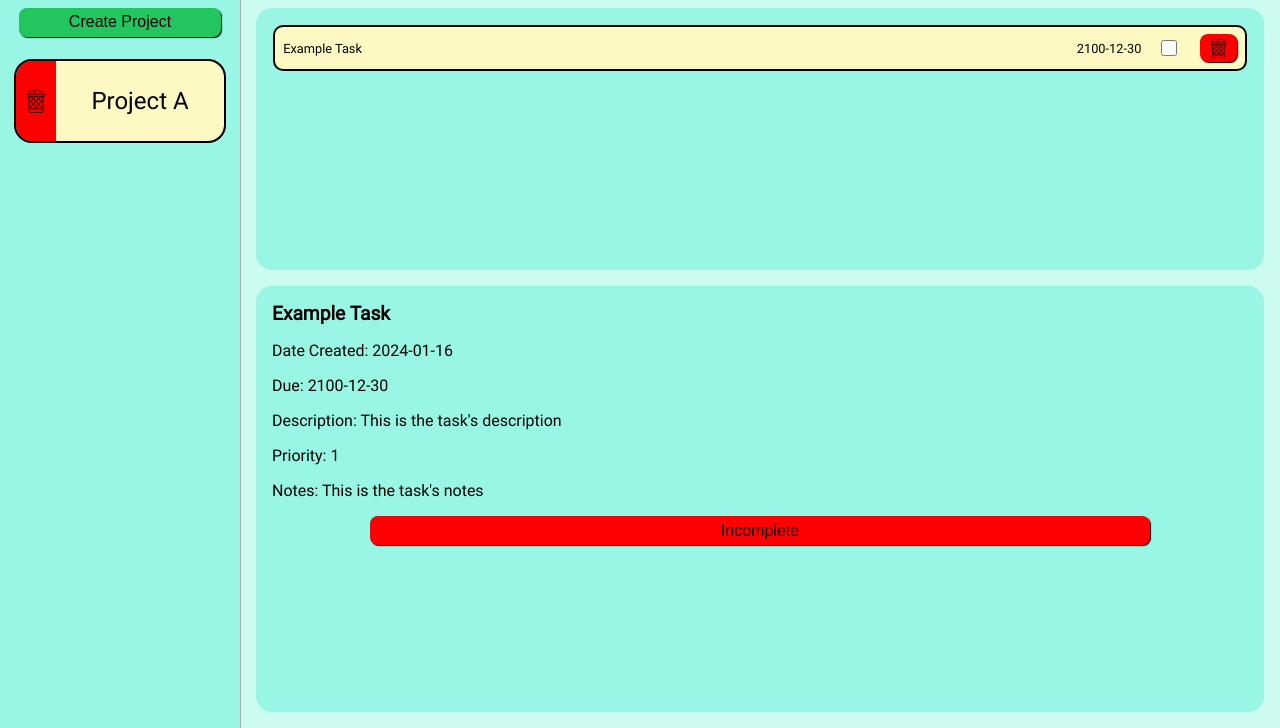
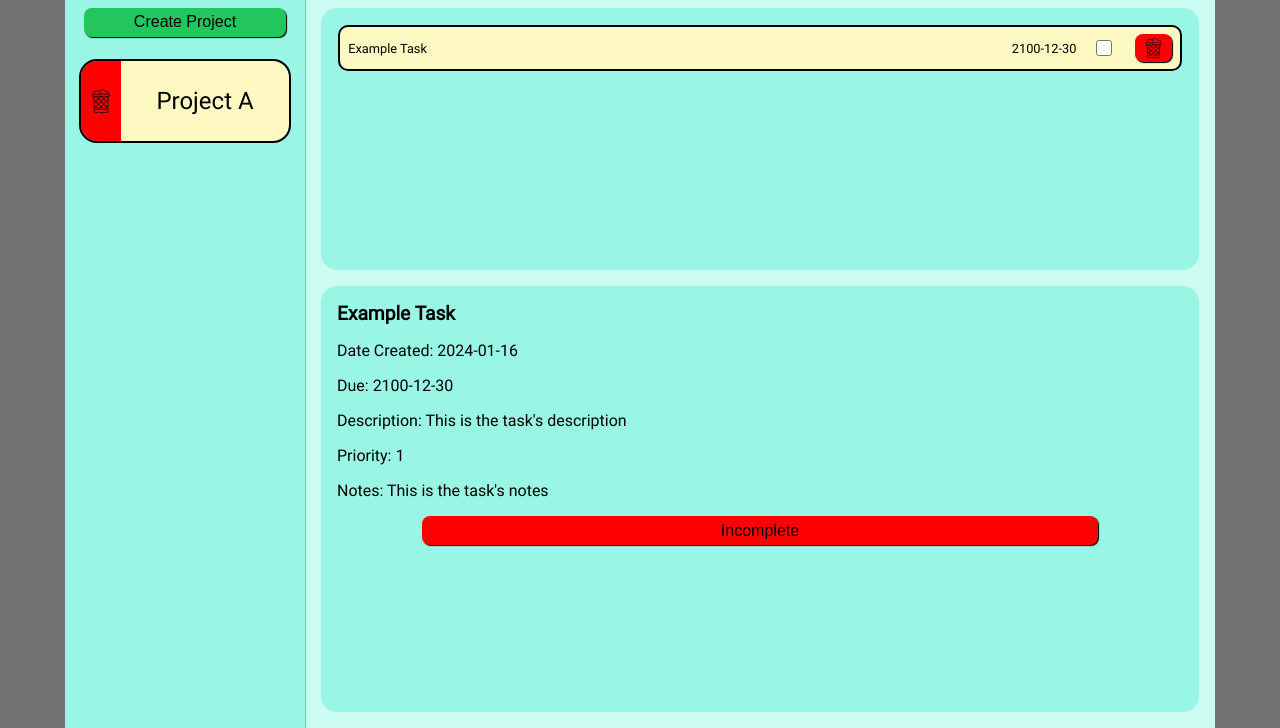
Before and after one commit to BlueVelocity/to-doodle, a website built with webpack: page src/index.html in a window 1280 px wide. Shown: the part 72-800 px from the top of the page. Built offline with nearby package versions, Linux system fonts and the light colour scheme.

Commit message:
Reduce max width

```diff
--- a/src/style.css
+++ b/src/style.css
@@ -174,7 +174,7 @@ input {
 #content {
 	flex: 1;
 
-	max-width: 1300px;
+	max-width: 1150px;
 	height: 100%;
 
 	display: grid;
```
